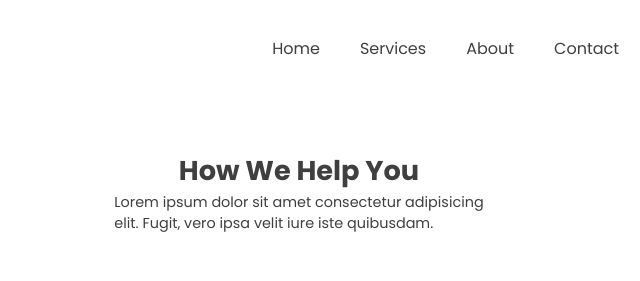
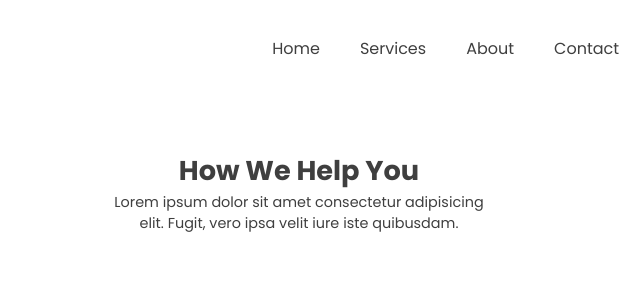
Before and after one commit to sunarsachin/FirstProject, a plain HTML site: page services.html in a window 1280 px wide. Shown: the top 281 px of the page, 341-981 px from the left. Drawn offline with Linux system fonts and the light colour scheme.

Commit message:
commit change

```diff
--- a/index.css
+++ b/index.css
@@ -136,21 +136,23 @@ ul li a:hover::after{
 
 
 .service-title{
-  display: flex;
+  /* display: flex;
   flex-direction: column;
   align-items: center;
-  justify-content: center;
+  justify-content: center; */
   margin: 50px;
 }
 
 .service-title p{
   font-size: 0.9rem;
   color: #3f3f3f;
+  text-align: center;
 }
 
 .service-title h1{
   font-size: 1.7rem;
   color: #3f3f3f;
+  text-align: center;
 }
 
 .service-img img{
```
